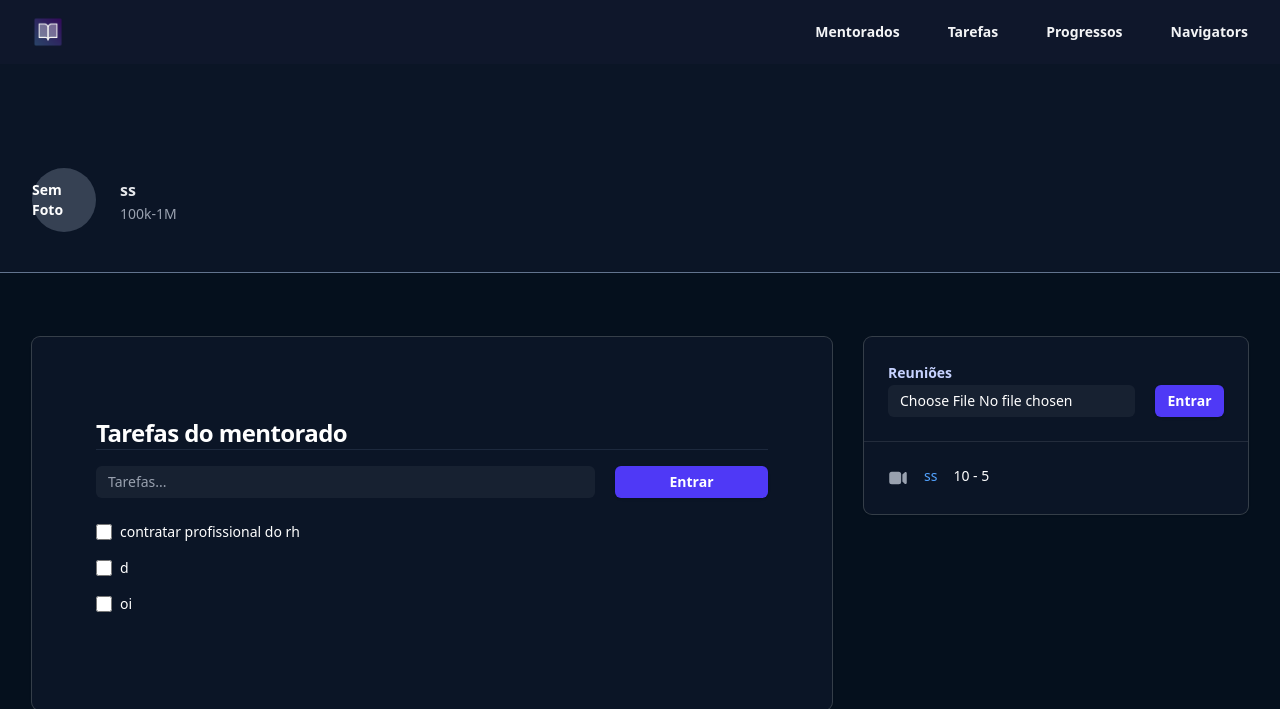
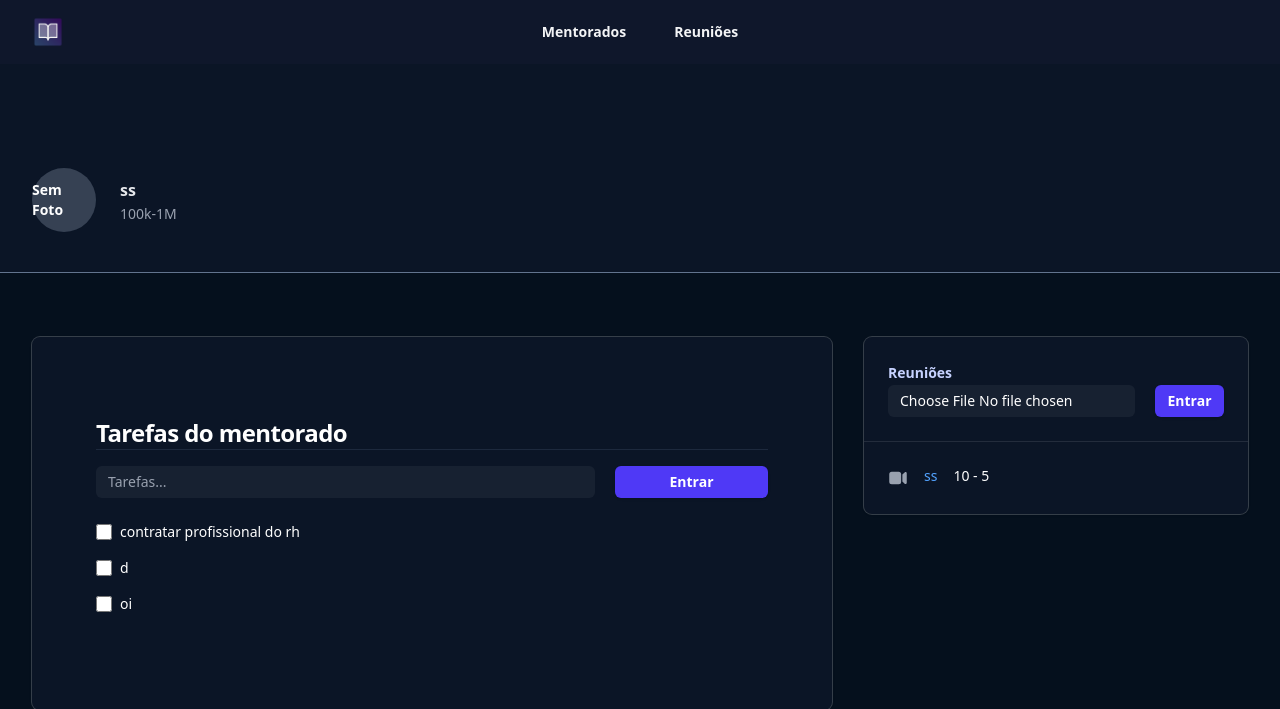
Before and after one commit to lui1zz/psw13, a Django app: page /mentorados/tarefa/1 in a window 1280 px wide. Shown: the top 709 px of the page. Run offline with Django 5.2, Linux system fonts and the light colour scheme; a user stored in the database is signed in; data comes from the database, SQL or seed files in the repository; both versions use the stored data as it was after the commit.

Commit message:
Projeto mentorados

```diff
--- a/mentorados/templates/reunioes.html
+++ b/mentorados/templates/reunioes.html
@@ -17,10 +17,8 @@
  </button>
  </div>
  <div class="hidden lg:flex lg:gap-x-12">
- <a href="#" class="text-sm/6 font-semibold text-gray-100">Mentorados</a>
- <a href="#" class="text-sm/6 font-semibold text-gray-100">Tarefas</a>
- <a href="#" class="text-sm/6 font-semibold text-gray-100">Progressos</a>
- <a href="#" class="text-sm/6 font-semibold text-gray-100">Navigators</a>
+  <a href="{% url 'mentorados' %}" class="text-sm font-semibold text-gray-100">Mentorados</a>
+  <a href="{% url 'reunioes' %}" class="text-sm font-semibold text-gray-100">Reuniões</a>
  </div>
  <div class="hidden lg:flex lg:flex-1 lg:justify-end">
 
--- a/mentorados/templates/tarefa.html
+++ b/mentorados/templates/tarefa.html
@@ -5,12 +5,15 @@
 <main class="text-white bg-[#0b1526] min-h-screen">
   <header class="bg-slate-900">
     <nav class="flex items-center justify-between p-4 lg:px-8" aria-label="Global">
+
       <div class="flex lg:flex-1">
         <a href="#" class="-m-1.5 p-1.5">
           <span class="sr-only">Your Company</span>
           <img class="h-8 w-auto" src="{% static 'logo.png' %}" alt="">
         </a>
       </div>
+
+
       <div class="flex lg:hidden">
         <button type="button" class="-m-2.5 inline-flex items-center justify-center rounded-md p-2.5 text-gray-300">
           <span class="sr-only">Open main menu</span>
@@ -19,12 +22,15 @@
           </svg>
         </button>
       </div>
-      <div class="hidden lg:flex lg:gap-x-12">
-        <a href="#" class="text-sm/6 font-semibold text-gray-100">Mentorados</a>
-        <a href="#" class="text-sm/6 font-semibold text-gray-100">Tarefas</a>
-        <a href="#" class="text-sm/6 font-semibold text-gray-100">Progressos</a>
-        <a href="#" class="text-sm/6 font-semibold text-gray-100">Navigators</a>
+
+
+      <div class="hidden lg:flex lg:gap-x-12 lg:justify-center lg:flex-1">
+        <a href="{% url 'mentorados' %}" class="text-sm font-semibold text-gray-100">Mentorados</a>
+        <a href="{% url 'reunioes' %}" class="text-sm font-semibold text-gray-100">Reuniões</a>
       </div>
+
+
+      <div class="hidden lg:flex lg:flex-1 lg:justify-end"></div>
     </nav>
   </header>
 
--- a/mentorados/views.py
+++ b/mentorados/views.py
@@ -7,13 +7,14 @@ from datetime import datetime, timedelta
 from .auth import valida_token
 import locale
 from django.shortcuts import render
-
-
+from django.views.decorators.csrf import csrf_exempt
+from django.http import HttpResponseNotAllowed
+from django.contrib.auth.decorators import login_required
 
 # Create your views here.
+@login_required
 def mentorados(request):
-    if not request.user.is_authenticated:
-        return redirect('login')
+
     if request.method == 'GET':
         navigators = Navigators.objects.filter(user=request.user)
         mentorados = Mentorados.objects.filter(user=request.user)
@@ -43,6 +44,7 @@ def mentorados(request):
         messages.add_message(request, constants.SUCCESS, 'Mentorado cadastrado com sucesso!')
         return redirect('mentorados')
 
+@login_required
 def reunioes(request):
     if request.method == 'GET':
         reunioes = Reuniao.objects.filter(data__mentor=request.user)
@@ -68,6 +70,8 @@ def reunioes(request):
 
         messages.add_message(request, constants.SUCCESS, 'Horario disponibilizado com sucesso!')
         return redirect('reunioes')
+
+
 
 def auth(request):
     if request.method == 'GET':
@@ -154,6 +158,7 @@ def agendar_reuniao(request):
         messages.add_message(request, constants.SUCCESS, 'Reunião agendada com sucesso!')
         return redirect('escolher_dia')
 
+@login_required
 def tarefa(request, id):
     mentorado = Mentorados.objects.get(id=id)
     if mentorado.user != request.user:
@@ -174,7 +179,7 @@ def tarefa(request, id):
         t.save()
         return redirect('tarefa', id=mentorado.id)
 
-
+@login_required
 def upload(request, id):
     mentorado = Mentorados.objects.get(id=id)
     if mentorado.user != request.user:
@@ -199,7 +204,20 @@ def tarefa_mentorado(request):
         tarefas = Tarefa.objects.filter(mentorado=mentorado)
         return render(request, 'tarefa_mentorado.html', {'mentorado': mentorado, 'videos': videos, 'tarefas': tarefas})
 
+
+
+
+@csrf_exempt
+@login_required
 def tarefa_alterar(request, id):
-    mentorado = Mentorados.objects.get(id=id)
-    if mentorado.user != request.user:
-        raise Http404()
+    if request.method != 'POST':
+        return HttpResponseNotAllowed(['POST'])
+
+    try:
+        tarefa = Tarefa.objects.get(id=id)
+    except Tarefa.DoesNotExist:
+        return HttpResponse('Tarefa não encontrada', status=404)
+
+    tarefa.realizada = not tarefa.realizada
+    tarefa.save()
+    return HttpResponse('Tarefa atualizada')
```
Also changed, not shown: mentorados/templates/mentorados.html (+3 -4 lines), mentorados/templates/tarefa_mentorado.html (+6 -6 lines), db.sqlite3.
